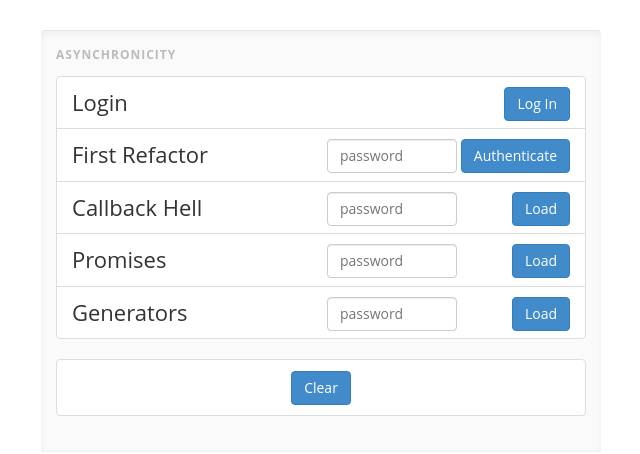
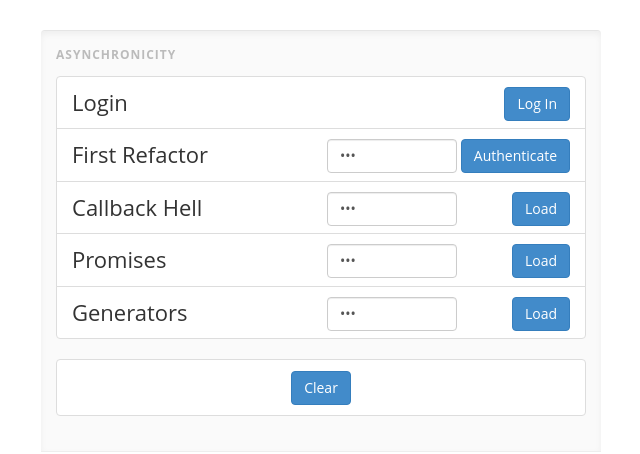
Before and after one commit to dagda1/async-dojo, a website: page app/index.html in a window 1280 px wide. Shown: the whole page, without its empty margins (14-654 px from the left). Drawn offline with nearby package versions, Linux system fonts and the light colour scheme.

Commit message:
set init value on passwords

```diff
--- a/app/index.html
+++ b/app/index.html
@@ -18,10 +18,10 @@
       </div>
       <ul class="list-group">
         <li class="list-group-item"><span class="first">Login</span> <button class="btn btn-primary btn-large login pull-right">Log In</button></li>
-        <li class="list-group-item"><span class="first">First Refactor</span> <input class="x-small" type="password" placeholder="password"/> <button class="btn btn-primary btn-large authenticate pull-right">Authenticate</button></li>
-        <li class="list-group-item"><span class="first">Callback Hell</span> <input class="x-small" type="password" placeholder="password"/> <button class="btn btn-primary btn-large call-back pull-right">Load</button></li>
-        <li class="list-group-item"><span class="first">Promises</span> <input class="x-small" type="password" placeholder="password"/> <button class="btn btn-primary btn-large promises pull-right">Load</button></li>
-        <li class="list-group-item"><span class="first">Generators</span> <input class="x-small" type="password" placeholder="password"/> <button class="btn btn-primary btn-large generators pull-right">Load</button></li>
+        <li class="list-group-item"><span class="first">First Refactor</span> <input class="x-small" type="password" value="007" placeholder="password"/> <button class="btn btn-primary btn-large authenticate pull-right">Authenticate</button></li>
+        <li class="list-group-item"><span class="first">Callback Hell</span> <input class="x-small" type="password" value="007" placeholder="password"/> <button class="btn btn-primary btn-large call-back pull-right">Load</button></li>
+        <li class="list-group-item"><span class="first">Promises</span> <input class="x-small" type="password" value="007" placeholder="password"/> <button class="btn btn-primary btn-large promises pull-right">Load</button></li>
+        <li class="list-group-item"><span class="first">Generators</span> <input class="x-small" type="password" value="007" placeholder="password"/> <button class="btn btn-primary btn-large generators pull-right">Load</button></li>
       </ul>
       <ul class="list-group text-center">
           <li class="list-group-item"><a href="#" class="btn btn-primary btn-large clear">Clear</a></li>
```
